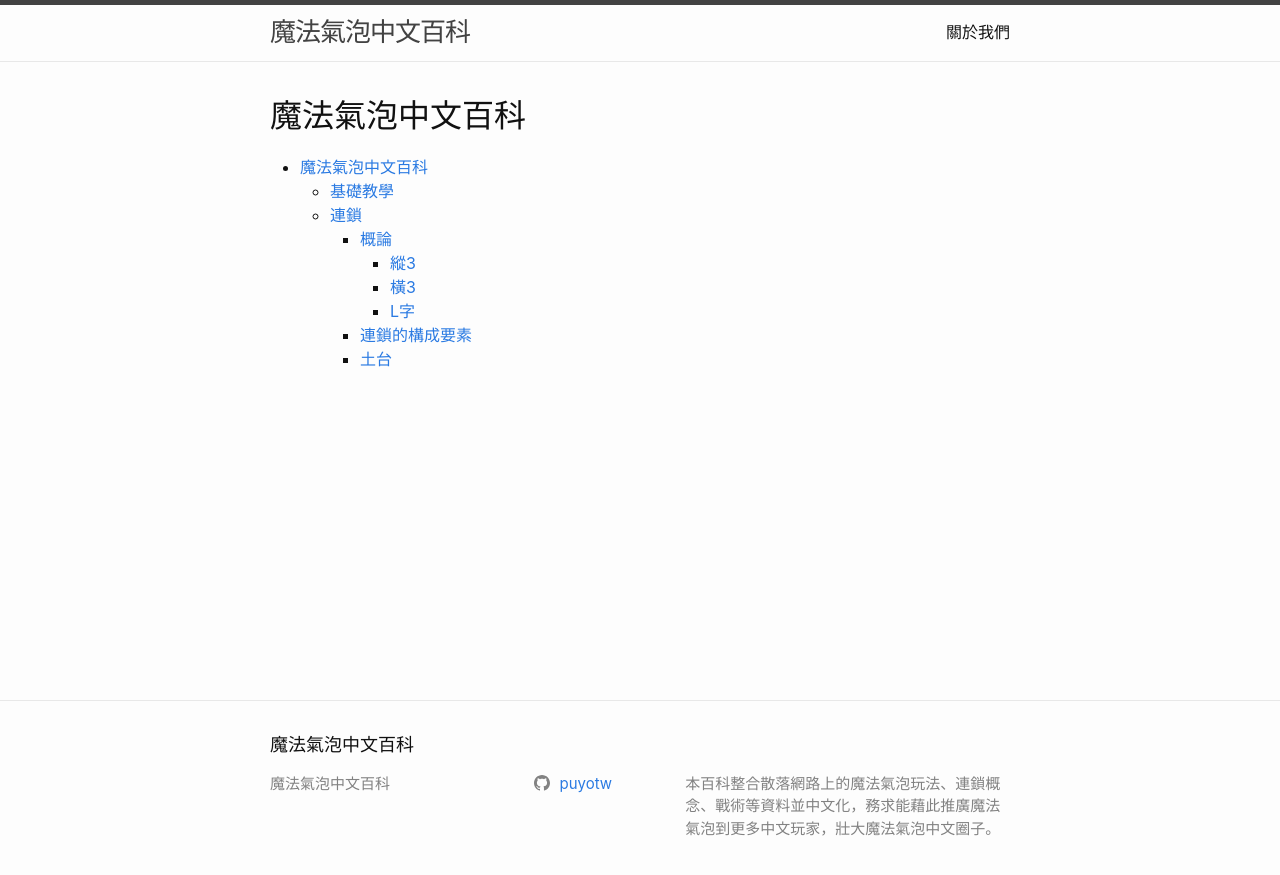
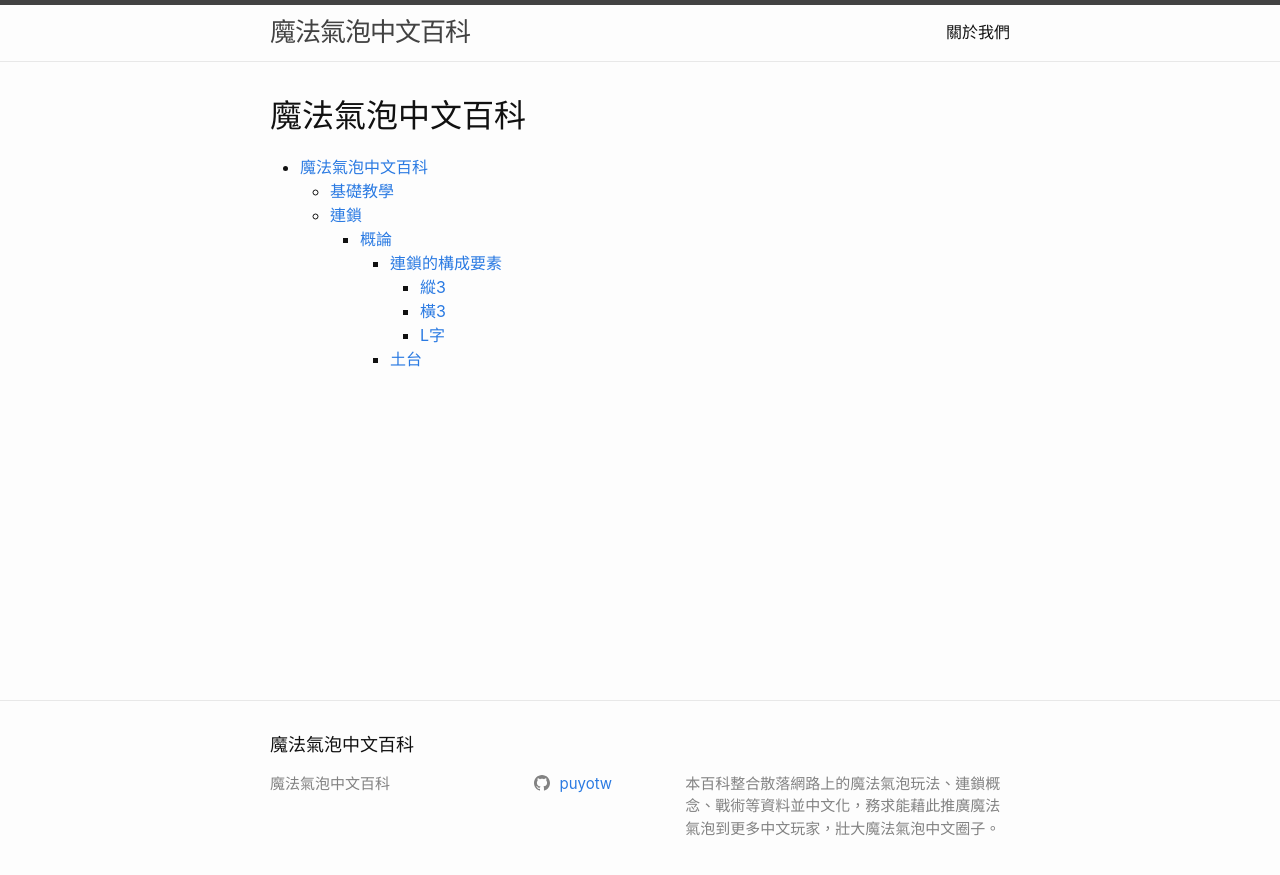
Before and after one commit to puyotw/core-site, a Jekyll site: the page built from index.md, in a window 1280 px wide. Shown: the top 875 px of the page. Built offline with Jekyll 4.4.1, drawn with Linux system fonts in a browser that asks for light colours.

Commit message:
wiki與檔案命名方式更改

```diff
--- a/_layouts/default.html
+++ b/_layouts/default.html
@@ -1,5 +1,5 @@
 <!DOCTYPE html>
-<html lang="{{ page.lang | default: site.lang | default: "en" }}">
+<html lang="{{ page.lang | default: site.lang | default: "zh-Hant" }}">
 
   {%- include head.html -%}
 
--- a/_layouts/home.html
+++ b/_layouts/home.html
@@ -5,7 +5,7 @@ layout: default
   {%- if page.title -%}
     <h1 class="page-heading">{{ page.title }}</h1>
   {%- endif -%}
-  {% include generateDynamicMenu.html root="/wiki" %}
+  {% include generate-dynamic-menu.html root="/wiki" %}
   {{ content }}
 
   {%- if site.posts.size > 0 -%}
--- a/search.json
+++ b/search.json
@@ -5,7 +5,6 @@ layout: null
   {% for post in site.wiki %}
     {
       "title"    : "{{ post.title | escape }}",
-      "category" : "{{ post.categories }}",
       "tags"     : ["{{ post.tags | join: '","' }}"],
       "url"      : "{{ site.baseurl }}{{ post.url }}",
     } {% unless forloop.last %},{% endunless %}
```
Also changed, not shown: _wiki/B_chain/a_overview/i_components/3_L.md (+1 -1 lines), _wiki/B_chain/a_overview/i_components/index.md (+1 -1 lines), _wiki/B_chain/a_overview/ii_first-floor/index.md (added, +5 -0 lines), _wiki/B_chain/a_overview/ii_first_floor/index.md (deleted, +0 -5 lines), _includes/generate-dynamic-menu.html (renamed from _includes/generateDynamicMenu.html), 1 other file.
